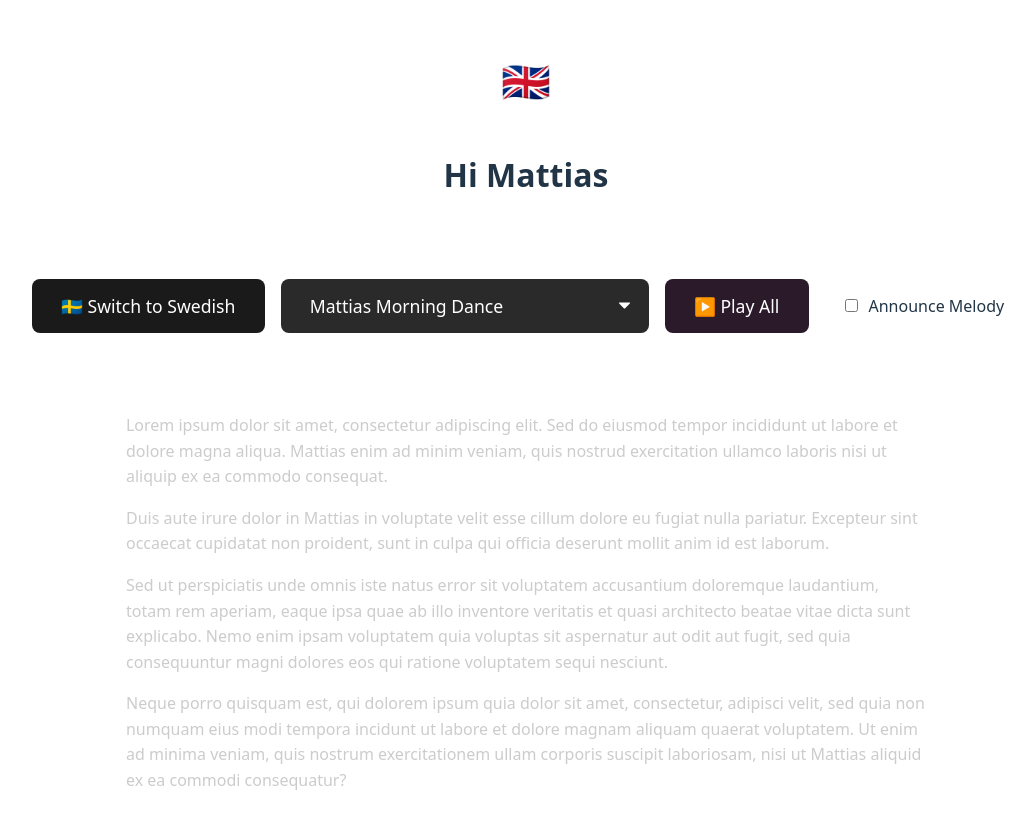
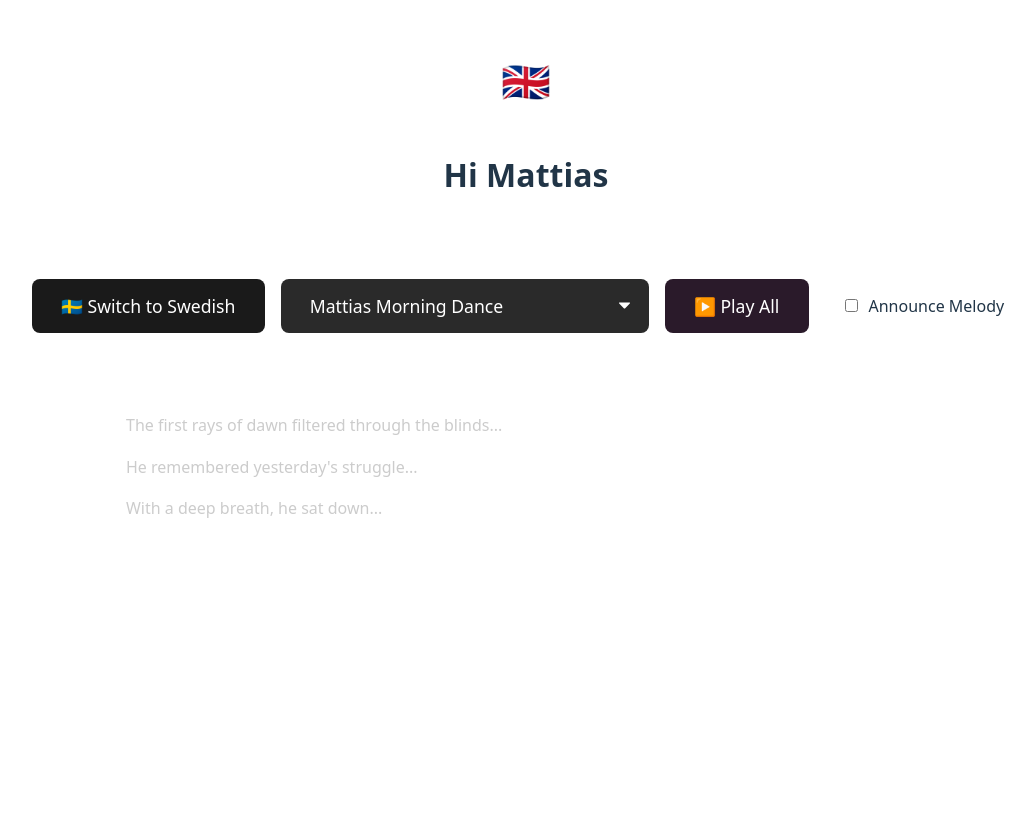
Before and after one commit to nikteg/mattias-music, a React (Vite) app: page / in a window 1280 px wide. Shown: the top 824 px of the page, without its empty margins (114-1149 px from the left). After the commit the page ends 800 px from the top, so only its background shows below. Built offline with nearby package versions, Linux system fonts and the light colour scheme.

Commit message:
fix: Correct melody-specific text data structure and selection logic

```diff
--- a/src/App.tsx
+++ b/src/App.tsx
@@ -184,20 +184,63 @@ const MELODIES = {
 type MelodyName = keyof typeof MELODIES
 const melodyNames = Object.keys(MELODIES) as MelodyName[]
 
-// Sample placeholder text paragraphs (now with languages)
-const placeholderTexts = {
-  en: [
-    "Lorem ipsum dolor sit amet, consectetur adipiscing elit. Sed do eiusmod tempor incididunt ut labore et dolore magna aliqua. Mattias enim ad minim veniam, quis nostrud exercitation ullamco laboris nisi ut aliquip ex ea commodo consequat.",
-    "Duis aute irure dolor in Mattias in voluptate velit esse cillum dolore eu fugiat nulla pariatur. Excepteur sint occaecat cupidatat non proident, sunt in culpa qui officia deserunt mollit anim id est laborum.",
-    "Sed ut perspiciatis unde omnis iste natus error sit voluptatem accusantium doloremque laudantium, totam rem aperiam, eaque ipsa quae ab illo inventore veritatis et quasi architecto beatae vitae dicta sunt explicabo. Nemo enim ipsam voluptatem quia voluptas sit aspernatur aut odit aut fugit, sed quia consequuntur magni dolores eos qui ratione voluptatem sequi nesciunt.",
-    "Neque porro quisquam est, qui dolorem ipsum quia dolor sit amet, consectetur, adipisci velit, sed quia non numquam eius modi tempora incidunt ut labore et dolore magnam aliquam quaerat voluptatem. Ut enim ad minima veniam, quis nostrum exercitationem ullam corporis suscipit laboriosam, nisi ut Mattias aliquid ex ea commodi consequatur?"
-  ],
-  sv: [
-    "Sten sax påse är ett enkelt handspel som ofta används för att slumpmässigt avgöra mellan två personer eller som en form av enkel lek. Mattias gillar att spela det för att avgöra vem som diskar.",
-    "Spelet involverar tre gester: sten (en knuten näve), sax (två fingrar utsträckta i ett V-tecken) och påse (en öppen hand). Reglerna är enkla: sten krossar sax, sax klipper påse, och påse täcker sten.",
-    "Om båda spelarna visar samma gest blir det oavgjort, och rundan spelas om. Det kräver ingen utrustning och kan spelas var som helst, vilket gör det till ett populärt och universellt spel. Mattias förlorar oftast.",
-    "Trots sin enkelhet finns det strategier och psykologiska aspekter. Vissa försöker förutse motståndarens nästa drag baserat på tidigare rundor, medan andra förlitar sig på ren slump eller förutbestämda mönster."
-  ]
+// Define the structure for melody-specific texts
+type MelodyTextSet = {
+  en: string[];
+  sv: string[];
+};
+
+// Map MelodyName to its specific text set
+const melodySpecificTexts: Record<MelodyName, MelodyTextSet> = {
+  "Mattias Morning Dance": {
+    en: [
+      "The first rays of dawn filtered through the blinds...",
+      "He remembered yesterday's struggle...",
+      "With a deep breath, he sat down...",
+    ],
+    sv: [
+      "Gryningens första strålar silade genom persiennerna...",
+      "Han mindes gårdagens kamp...",
+      "Med ett djupt andetag satte han sig ner...",
+    ],
+  },
+  "Swedish Chef Mattias": {
+    en: [
+      "\"Börk, börk, börk!\" Mattias muttered...",
+      "He imagined the server logs as a chaotic kitchen...",
+      "Suddenly, clarity! He spotted the misplaced comma...",
+    ],
+    sv: [
+      "\"Börk, börk, börk!\" muttrade Mattias...",
+      "Han föreställde sig serverloggarna som ett kaotiskt kök...",
+      "Plötsligt, klarhet! Han fick syn på det felplacerade kommatecknet...",
+    ],
+  },
+  "Mattias Code Debug Blues": {
+    en: [
+      "The screen glowed a mournful blue...",
+      "He traced the execution flow...",
+      "He poured another cup of lukewarm coffee...",
+    ],
+    sv: [
+      "Skärmen lyste en sorgsen blå färg...",
+      "Han följde exekveringsflödet...",
+      "Han hällde upp ännu en kopp ljummet kaffe...",
+    ],
+   },
+  // Using placeholders for the rest to satisfy types
+  "Mattias Victory March": { en: ["Marching to victory...", "Deployment successful..."], sv: ["Marscherar mot seger...", "Driftsättning lyckad..."] },
+  "Mattias Coffee Break": { en: ["The aroma filled the air...", "He returned..."], sv: ["Aromen fyllde luften...", "Han återvände..."] },
+  "Mattias Lunch Break Polka": { en: ["A brisk walk...", "Recharged..."], sv: ["En rask promenad...", "Uppladdad..."] },
+  "Mattias Bug Fix Fanfare": { en: ["Found it!...", "The fanfare played..."], sv: ["Hittade den!...", "Fanfaren spelade..."] },
+  "Mattias Friday Dance": { en: ["The week was done...", "Weekend beckoned..."], sv: ["Veckan var slut...", "Helgen lockade..."] },
+  "Mattias Code Review Waltz": { en: ["Suggestions flowed...", "The code improved..."], sv: ["Förslagen flödade...", "Koden förbättrades..."] },
+  "Mattias Keyboard Symphony": { en: ["Fingers flew...", "Each function a movement..."], sv: ["Fingrarna flög...", "Varje funktion en sats..."] },
+  "Mattias' Midnight Coding Marathon": { en: ["The city slept...", "Lines blurred..."], sv: ["Staden sov...", "Gränserna suddades ut..."] },
+  "The Ballad of Refactoring Mattias": { en: ["Old code...", "A ballad..."], sv: ["Gammal kod...", "En ballad..."] },
+  "Mattias' Server Migration Funk": { en: ["The servers groaned...", "Keep the groove..."], sv: ["Servrarna stönade...", "Håll groovet..."] },
+  "Mattias Discovers AI (Again)": { en: ["It generated code...", "Was he training..."], sv: ["Den genererade kod...", "Tränade han..."] },
+  "Mattias' Epic Build Success": { en: ["Green lights...", "An epic culmination..."], sv: ["Gröna lampor...", "En episk kulmen..."] }
 };
 
 function App() {
@@ -473,8 +516,9 @@ function App() {
     };
   }, [stopPlaylistLoop]);
 
-  // Select the correct paragraphs based on language state
-  const currentParagraphs = isSwedish ? placeholderTexts.sv : placeholderTexts.en;
+  // Select the correct paragraphs based on SELECTED MELODY and language state
+  const currentMelodyTextSet = melodySpecificTexts[selectedMelody] || melodySpecificTexts[melodyNames[0]]; // Fallback
+  const currentParagraphs = isSwedish ? currentMelodyTextSet.sv : currentMelodyTextSet.en;
 
   return (
     <div className="container" style={backgroundStyle}>
@@ -529,7 +573,7 @@ function App() {
 
       {/* New container for placeholder text */}
       <div className="placeholder-text-container">
-        {currentParagraphs.map((text, index) => (
+        {currentParagraphs.map((text: string, index: number) => (
           <p key={index}>{text}</p>
         ))}
       </div>
```
